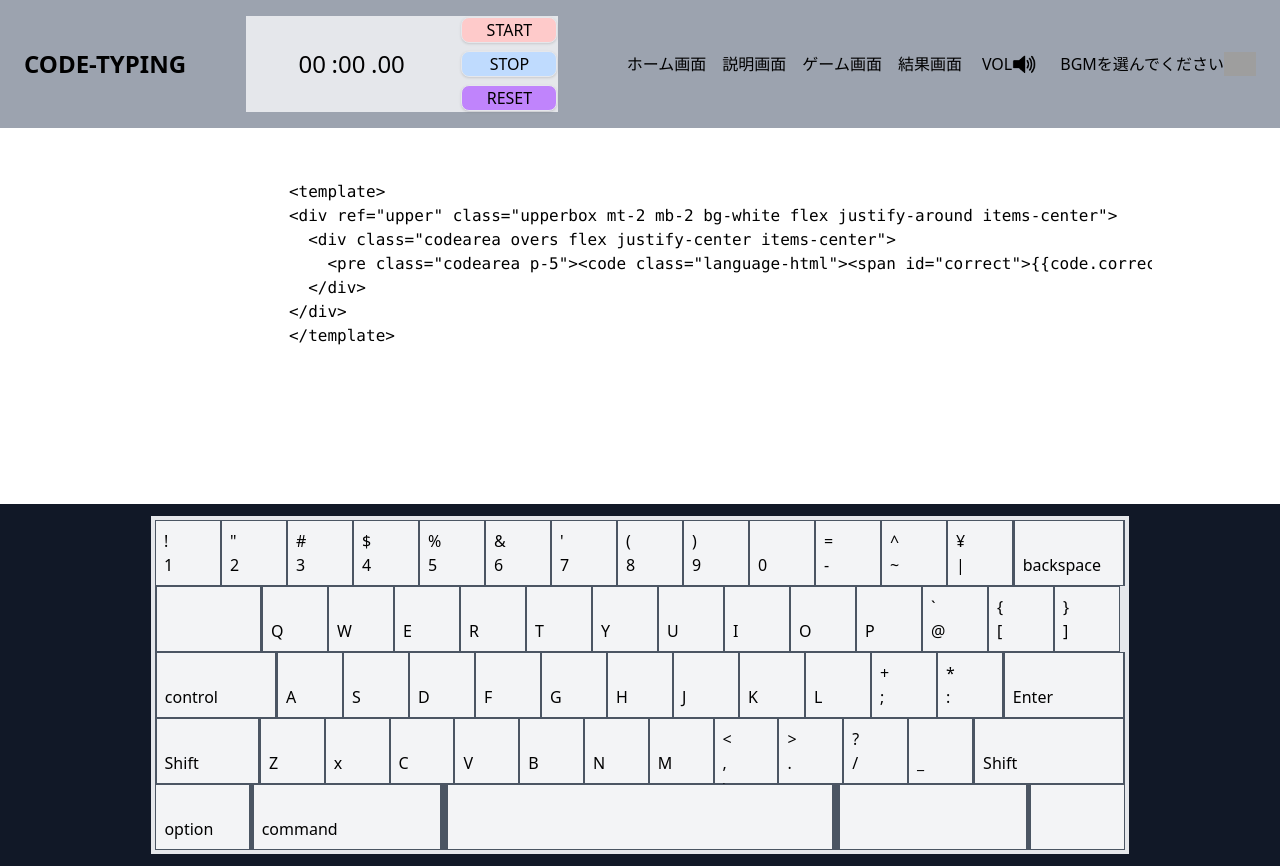
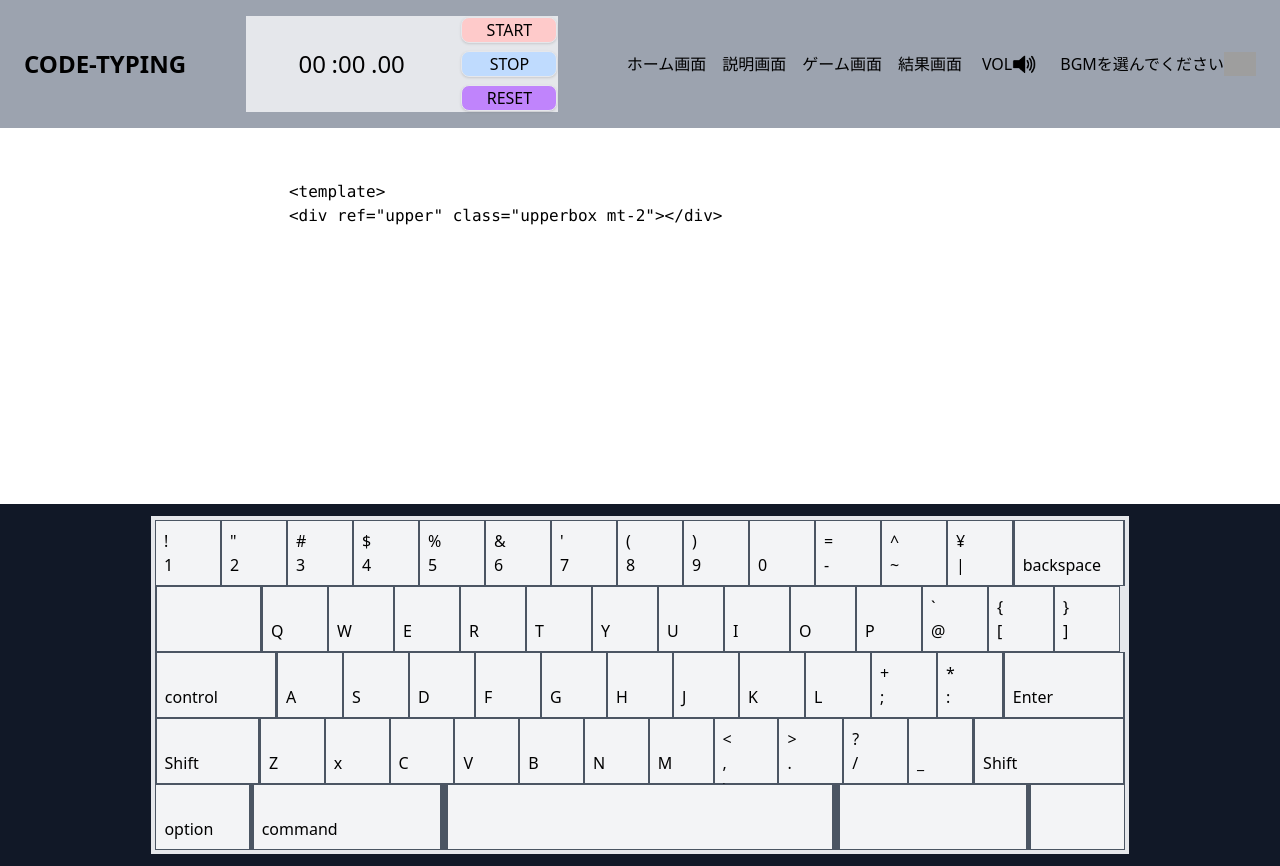
Before and after one commit to recursion-team-o/typing-game, a Vue app: page /game in a window 1280 px wide. Built offline with nearby package versions, Linux system fonts and the light colour scheme; grey boxes are pictures that could not be loaded.

Commit message:
#49 不必要なコードの削除　htmlの整頓

```diff
--- a/package.json
+++ b/package.json
@@ -27,7 +27,7 @@
     "@vue/test-utils": "^2.0.0-rc.18",
     "@vue/tsconfig": "^0.1.3",
     "autoprefixer": "^10.4.2",
-    "eslint": "^8.5.0",
+    "eslint": "^8.11.0",
     "eslint-plugin-vue": "^8.2.0",
     "jsdom": "^19.0.0",
     "postcss": "^8.4.7",
--- a/src/components/LevelDialog.vue
+++ b/src/components/LevelDialog.vue
@@ -1,5 +1,4 @@
 <script setup lang="ts">
-import { User } from "./views/HomeView.vue";
 defineProps<{
   user: User;
   showLevelDialog: boolean;
--- a/src/components/WinDialog.vue
+++ b/src/components/WinDialog.vue
@@ -1,26 +1,16 @@
 <script setup lang="ts">
-import { User } from "../views/HomeView.vue";
 import { timerStore } from "../stores/timer";
 import { storeToRefs } from "pinia";
 import { codeStore } from "../stores/code";
-import { userStore } from "../stores/user";
 
 const timer = timerStore();
 const code = codeStore();
-const user = userStore();
 const { getMinString, getSecString, getPointMsec } = storeToRefs(timer);
 const { getSuccessPer, getMissCount } = storeToRefs(code);
-const { getNigate, getMissCounts, getMissObj } = storeToRefs(user);
 
 defineProps<{
   showMyCodeDialog: boolean;
 }>();
-const emit = defineEmits<{
-  (event: "closeDialog"): void;
-}>();
-const closeDialog = (): void => {
-  emit("closeDialog");
-};
 </script>
 
 <template>
@@ -38,7 +28,9 @@ const closeDialog = (): void => {
         class="fixed z-10 inset-0 overflow-y-auto bg-black bg-opacity-50"
         v-show="showMyCodeDialog"
       >
-        <div class="flex items-start justify-center min-h-screen pt-24 text-center">
+        <div
+          class="flex items-start justify-center min-h-screen pt-24 text-center"
+        >
           <div
             class="modal-content"
             role="dialog"
@@ -49,15 +41,19 @@ const closeDialog = (): void => {
             <div
               class="modal-header flex flex-shrink-0 items-center justify-center p-4 border-b border-gray-200 rounded-t-md"
             >
-              <p class="text-4xl text-cyan-600 font-bold">おめでとうございます！</p>
+              <p class="text-4xl text-cyan-600 font-bold">
+                おめでとうございます！
+              </p>
             </div>
             <div
               class="modal-body results relative flex flex-col justify-around items-center h-32 px-4 pb-4"
             >
-              <p
-                class="text-3xl mb-2 font-bold"
-              >時間: {{ getMinString }}:{{getSecString}}:{{getPointMsec}}</p>
-              <p class="text-3xl mb-2 font-bold">ミスタッチ数: {{ getMissCount }}</p>
+              <p class="text-3xl mb-2 font-bold">
+                時間: {{ getMinString }}:{{ getSecString }}:{{ getPointMsec }}
+              </p>
+              <p class="text-3xl mb-2 font-bold">
+                ミスタッチ数: {{ getMissCount }}
+              </p>
               <p class="text-3xl font-bold">成功率: {{ getSuccessPer }}%</p>
               <!-- <p class="text-3xl font-bold">{{getMissObj}}</p> -->
             </div>
@@ -68,7 +64,8 @@ const closeDialog = (): void => {
               <RouterLink
                 class="inline-block px-20 py-3 hover:bg-indigo-400 rounded-lg shadow-lg bg-indigo-700 text-white"
                 to="/result"
-              >結果画面へ</RouterLink>
+                >結果画面へ</RouterLink
+              >
             </div>
           </div>
         </div>
--- a/src/stores/code.ts
+++ b/src/stores/code.ts
@@ -12,7 +12,7 @@ export const codeStore = defineStore({
     finishcode: config.newcode.replace(/\s+$/g, ""),
     actualString: config.newcode.replace(/^\s+|\s+$/g, ""),
     index: 0,
-    missCount: 0
+    missCount: 0,
   }),
   getters: {
     getSource(state): string {
@@ -22,13 +22,13 @@ export const codeStore = defineStore({
       return state.writeCode;
     },
     getSuccessPer(state): number {
-      let actual = state.actualString.length;
-      let totalTouch = actual + state.missCount;
-      return actual / totalTouch * 100;
+      const actual = state.actualString.length;
+      const totalTouch = actual + state.missCount;
+      return (actual / totalTouch) * 100;
     },
     getMissCount(state): number {
-      return state.missCount
-    }
+      return state.missCount;
+    },
   },
   actions: {
     setFullCode(value: string): void {
@@ -59,14 +59,13 @@ export const codeStore = defineStore({
     },
     startgame(): void {
       if (this.fullcode[0] !== "\n" && this.fullcode[0] !== " ") {
-        this.setNextIndexCode(0)
+        this.setNextIndexCode(0);
         this.index += 1;
-      }
-      else {
+      } else {
         for (let i = 0; i < this.fullcode.length; i++) {
           if (this.fullcode[i] !== "\n" && this.fullcode[i] !== " ") {
-            this.setNextIndexCode(i)
-            this.index = i + 1
+            this.setNextIndexCode(i);
+            this.index = i + 1;
             break;
           }
         }
@@ -75,14 +74,14 @@ export const codeStore = defineStore({
     changeline(): void {
       for (let i = this.index; i < this.fullcode.length; i++) {
         if (this.fullcode[i] !== "\n" && this.fullcode[i] !== " ") {
-          this.setNextIndexCode(i)
+          this.setNextIndexCode(i);
           this.index = i + 1;
-          break
+          break;
         }
       }
     },
     moveIndex(): void {
-      this.setNextIndexCode(this.index)
+      this.setNextIndexCode(this.index);
       this.index += 1;
     },
     setMissCount(): void {
@@ -93,21 +92,15 @@ export const codeStore = defineStore({
       this.pointercode = "";
       this.notyetcode = config.newcode.substring(0);
       this.index = 0;
-      this.missCount = 0
-    }
+      this.missCount = 0;
+    },
   },
 });
 
 //仮のデータ
 const config = {
-  newcode:
-    `
+  newcode: `
     <template>
-    <div ref="upper" class="upperbox mt-2 mb-2 bg-white flex justify-around items-center">
-      <div class="codearea overs flex justify-center items-center">
-        <pre class="codearea p-5"><code class="language-html"><span id="correct">{{code.correctcode}}</span><span id="that">{{code.pointercode}}</span>{{code.notyetcode}}</code></pre>
-      </div>
-    </div>
-    </template>
+    <div ref="upper" class="upperbox mt-2"></div>
     `,
 };
--- a/src/stores/user.ts
+++ b/src/stores/user.ts
@@ -10,7 +10,7 @@ export const userStore = defineStore({
     time: 0 as number,
     score: 100 as number,
     missTypes: new Map<string, number>(),
-    nigateString: "" as string
+    nigateString: "" as string,
   }),
   getters: {
     getName(state): string {
@@ -34,9 +34,6 @@ export const userStore = defineStore({
       };
       return missCount;
     },
-    getMissObj(state): void {
-      return state.missTypes;
-    }
   },
   actions: {
     setName(value: string): void {
@@ -54,21 +51,6 @@ export const userStore = defineStore({
     setScore(): void {
       this.score -= 1;
     },
-    setNigate(): any {
-      let table = document.createElement("table");
-      this.missTypes.forEach((value: boolean, key: string) => {
-        let tr = document.createElement("p");
-        tr.innerHTML =
-          `
-        <tr>
-          <td>${key}</td><td>${value}</td>
-        </tr>
-        `;
-        table.append(tr);
-        //state.nigateString += ("key: " + key + ", 間違えた回数: " + value);
-      });
-      return table
-    },
     setMisses(key: string): void {
       const value = this.missTypes.get(key);
       if (!this.missTypes.has(key)) {
@@ -76,7 +58,7 @@ export const userStore = defineStore({
         console.log("first miss of key " + key);
       } else {
         this.missTypes.set(key, value + 1);
-        console.log(this.missTypes.get(key))
+        console.log(this.missTypes.get(key));
       }
     },
   },
--- a/src/views/ResultView.vue
+++ b/src/views/ResultView.vue
@@ -8,11 +8,8 @@ import { userStore } from "../stores/user";
 const user = userStore();
 const code = codeStore();
 const timer = timerStore();
-const { getMinString, getSecString, getPointMsec, resetTimer } =
-  storeToRefs(timer);
-const { getSuccessPer, getMissCount } = storeToRefs(code);
-const { getNigate, getMissCounts, getMissObj, setNigate, resetCode } =
-  storeToRefs(user);
+const { getMinString, getSecString, getPointMsec } = storeToRefs(timer);
+const { getMissCount } = storeToRefs(code);
 </script>
 
 <template>
@@ -22,15 +19,17 @@ const { getNigate, getMissCounts, getMissObj, setNigate, resetCode } =
   <div class="box bg-yellow-500 pt-20">
     <!--スコアの箱-->
     <div class="pt-20 flex items-center justify-center pb-10">
-      <p class="text-6xl font-bold">スコア : {{user.score}}</p>
+      <p class="text-6xl font-bold">スコア : {{ user.score }}</p>
     </div>
     <!--「時間」「ミスタイプ」「苦手キー」の箱-->
     <div class="pt-5 flex items-center justify-center">
       <ol class="result-box text-center">
-        <li class="text-2xl">時間: {{ getMinString }}:{{getSecString}}:{{getPointMsec}}</li>
+        <li class="text-2xl">
+          時間: {{ getMinString }}:{{ getSecString }}:{{ getPointMsec }}
+        </li>
         <li class="text-2xl">ミスタイプ数: {{ getMissCount }}</li>
         <li class="text-2xl nigate">苦手キー:</li>
-        <li v-for="(value, name) in user.missTypes">{{ value }}: {{ name }}</li>
+        <li v-for="value in user.missTypes">{{ value[0] }}: {{ value[1] }}</li>
       </ol>
     </div>
     <!--ツイッターでシェアの箱-->
@@ -49,12 +48,17 @@ const { getNigate, getMissCounts, getMissObj, setNigate, resetCode } =
         <RouterLink
           class="inline-block px-20 py-3 hover:bg-indigo-400 rounded-lg shadow-lg bg-indigo-700 text-white"
           to="/"
-        >メインに戻る</RouterLink>
+          >メインに戻る</RouterLink
+        >
         <RouterLink
-          @click="code.resetCode(); timer.resetTimer()"
+          @click="
+            code.resetCode();
+            timer.resetTimer();
+          "
           class="inline-block px-20 py-3 rounded-lg hover:bg-gray-400 shadow-lg bg-gray-600 text-white"
           to="/game"
-        >リスタート</RouterLink>
+          >リスタート</RouterLink
+        >
       </div>
     </div>
   </div>
```
Also changed, not shown: 1 other file (tests, documents, lock files or other folders).
